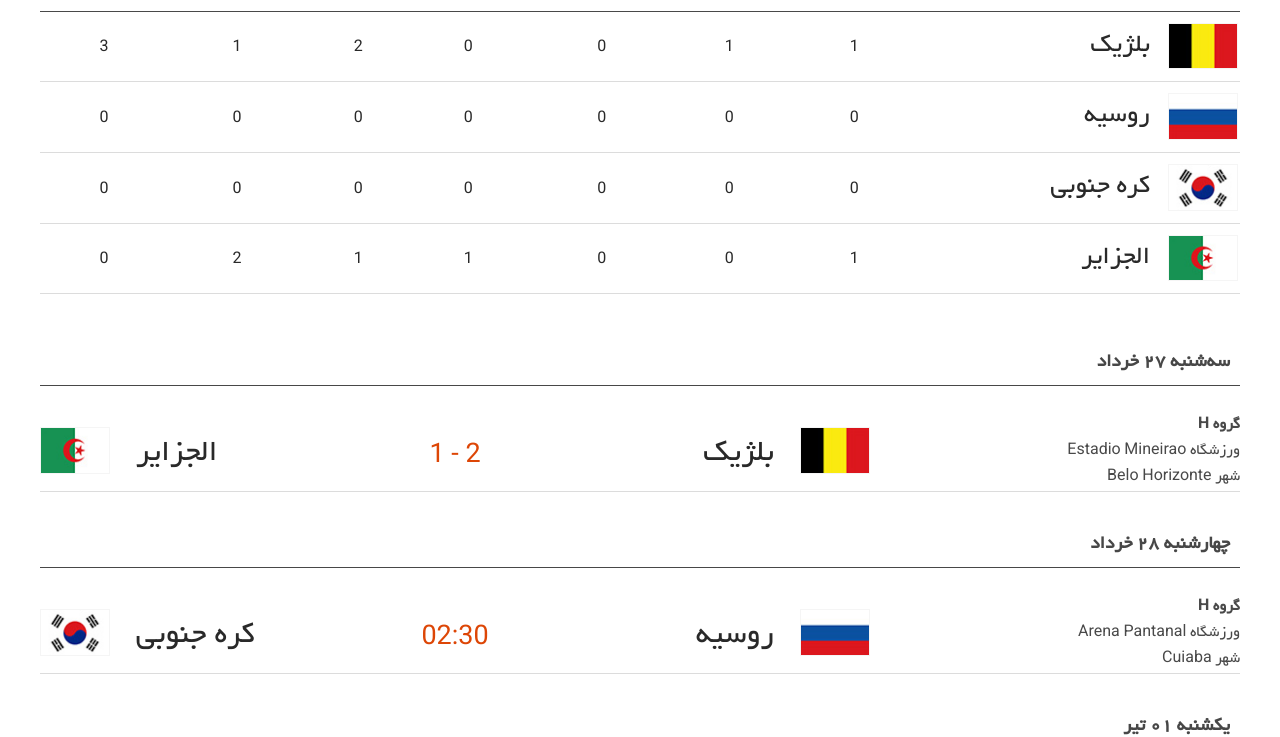
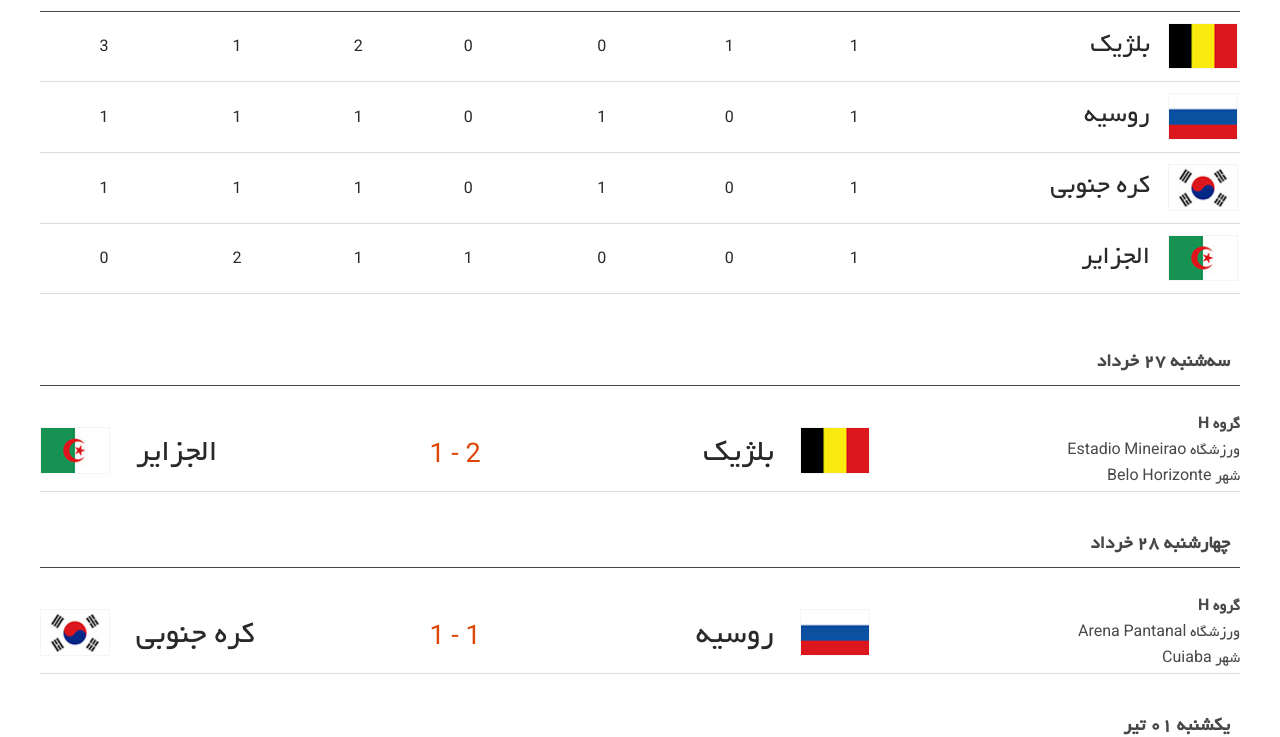
Before and after one commit to HosseinKarami/fifawc, a Jekyll site: the page built from groups/H/index.html, in a window 1280 px wide. Shown: the part 409-1146 px from the top of the page. Built offline with Jekyll 4.4.1, drawn with Linux system fonts in a browser that asks for light colours; comment, search, counter and statistics services are not loaded.

Commit message:
RUS Vs KOR

```diff
--- a/_data/groups.yml
+++ b/_data/groups.yml
@@ -284,22 +284,22 @@
     points: "3"
   - team: روسیه
     flag: assets/img/flags/rus.png
-    played: "0"
+    played: "1"
     won: "0"
-    draw: "0"
+    draw: "1"
     lost: "0"
-    GF: "0"
-    GA: "0"
-    points: "0"
+    GF: "1"
+    GA: "1"
+    points: "1"
   - team: کره جنوبی
     flag: assets/img/flags/kor.png
-    played: "0"
+    played: "1"
     won: "0"
-    draw: "0"
+    draw: "1"
     lost: "0"
-    GF: "0"
-    GA: "0"
-    points: "0"
+    GF: "1"
+    GA: "1"
+    points: "1"
   - team: الجزایر
     flag: assets/img/flags/alg.png
     played: "1"
```
Also changed, not shown: _data/matches.yml (+6 -6 lines).
